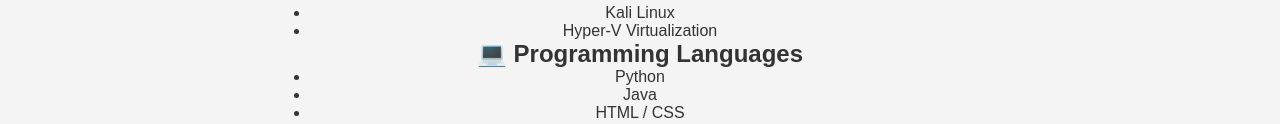
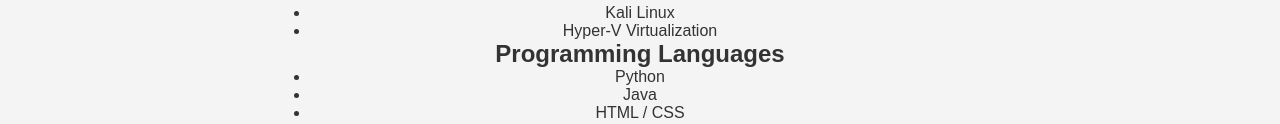
Before and after one commit to Aniyah123101/Aniyah123101, a plain HTML site: page skills.html in a window 1280 px wide. Shown: the part 345-469 px from the top of the page. Drawn offline with nearby package versions, Linux system fonts and the light colour scheme.

Commit message:
Updated skills page with removing emoji's

```diff
--- a/skills.html
+++ b/skills.html
@@ -30,7 +30,7 @@
       <li>Hyper-V Virtualization</li>
     </ul>
 
-    <h2>💻 Programming Languages</h2>
+    <h2>Programming Languages</h2>
     <ul>
       <li>Python</li>
       <li>Java</li>
```
